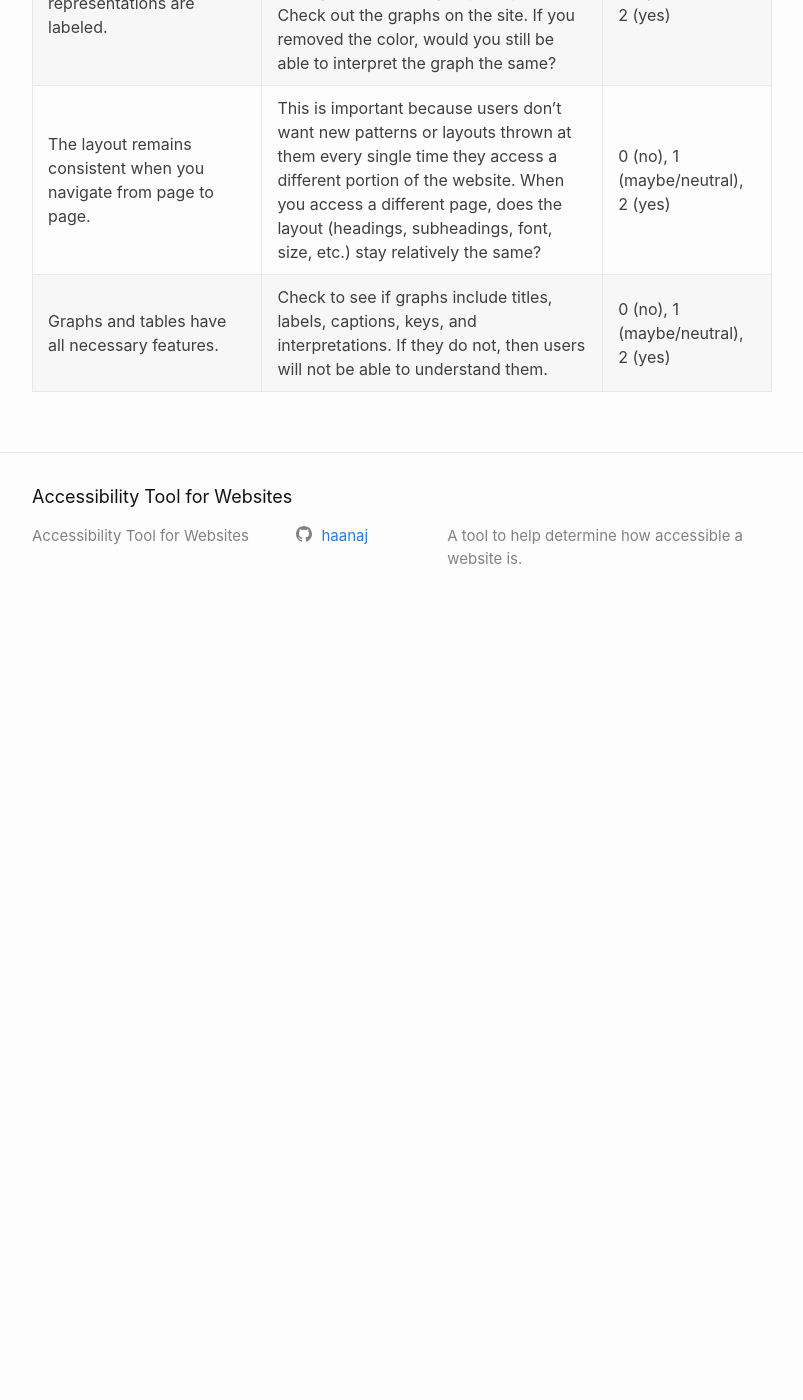
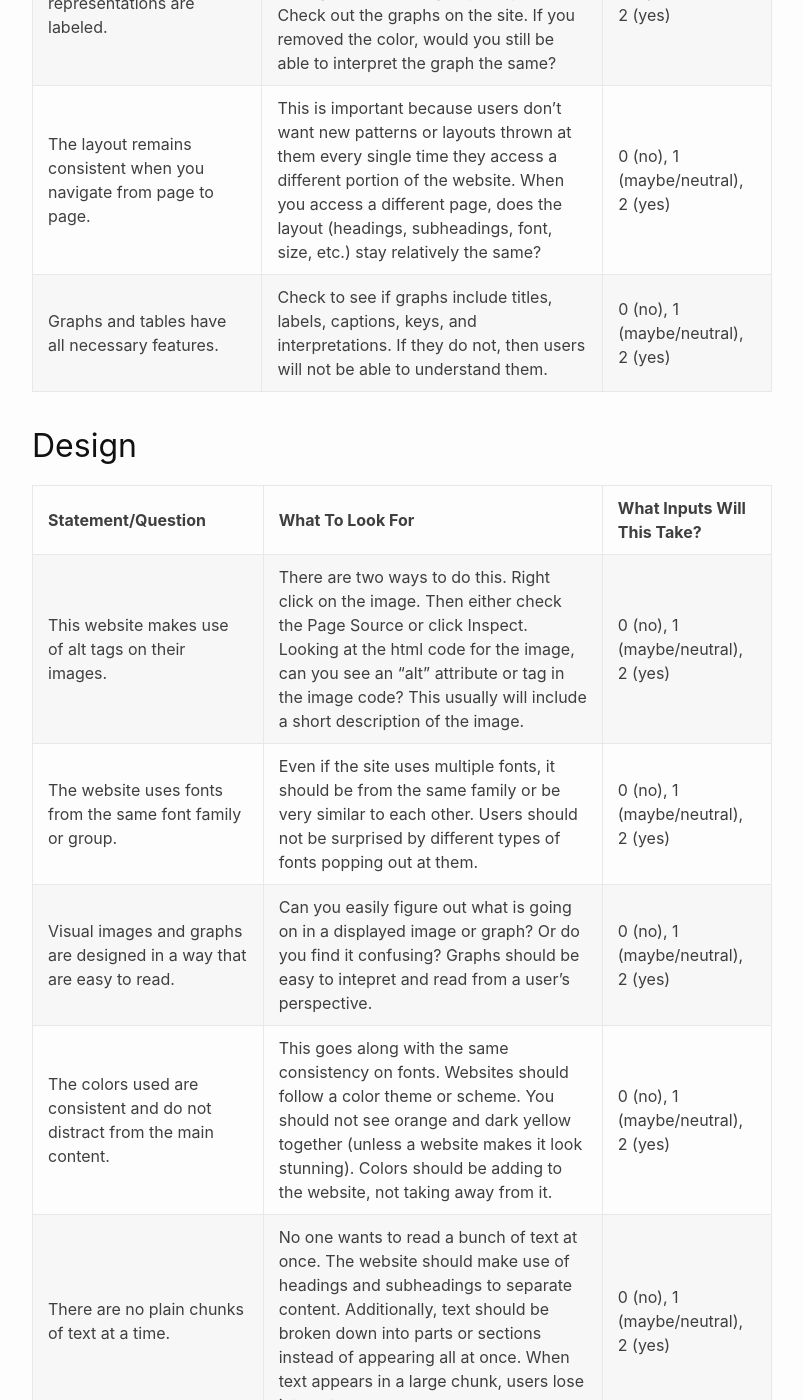
Before and after one commit to haanaj/accessibility-tool, a Jekyll site: the page built from guide.md, in a window 1280 px wide and 1400 px high, scrolled down 4168 px. Shown: the whole window, without its empty margins (238-1041 px from the left). Built offline with Jekyll 4.4.1, drawn with Linux system fonts in a browser that asks for light colours; before the commit the page ends 4798 px from its top, so only the background shows below that; some of the changed text lies outside the part shown.

Commit message:
Adding Design to guide.md

```diff
--- a/guide.md
+++ b/guide.md
@@ -43,3 +43,14 @@ This guide is broken up by the four sections and will go through each statement
 |If an image/graph has colors, their representations are labeled.| Because some users may be colorblind, it is important to label colors on a graph so that those users are able to distinguish between groups or patterns. Check out the graphs on the site. If you removed the color, would you still be able to interpret the graph the same? | 0 (no), 1 (maybe/neutral), 2 (yes)|
 |The layout remains consistent when you navigate from page to page.| This is important because users don't want new patterns or layouts thrown at them every single time they access a different portion of the website. When you access a different page, does the layout (headings, subheadings, font, size, etc.) stay relatively the same? | 0 (no), 1 (maybe/neutral), 2 (yes)|
 |Graphs and tables have all necessary features.| Check to see if graphs include titles, labels, captions, keys, and interpretations. If they do not, then users will not be able to understand them. | 0 (no), 1 (maybe/neutral), 2 (yes)|
+
+## Design
+
+|**Statement/Question**| **What To Look For**| **What Inputs Will This Take?**|
+|This website makes use of alt tags on their images.| There are two ways to do this. Right click on the image. Then either check the Page Source or click Inspect. Looking at the html code for the image, can you see an "alt" attribute or tag in the image code? This usually will include a short description of the image. | 0 (no), 1 (maybe/neutral), 2 (yes)|
+|The website uses fonts from the same font family or group.| Even if the site uses multiple fonts, it should be from the same family or be very similar to each other. Users should not be surprised by different types of fonts popping out at them. | 0 (no), 1 (maybe/neutral), 2 (yes)|
+|Visual images and graphs are designed in a way that are easy to read.| Can you easily figure out what is going on in a displayed image or graph? Or do you find it confusing? Graphs should be easy to intepret and read from a user's perspective. | 0 (no), 1 (maybe/neutral), 2 (yes)|
+|The colors used are consistent and do not distract from the main content.| This goes along with the same consistency on fonts. Websites should follow a color theme or scheme. You should not see orange and dark yellow together (unless a website makes it look stunning). Colors should be adding to the website, not taking away from it. | 0 (no), 1 (maybe/neutral), 2 (yes)|
+|There are no plain chunks of text at a time.| No one wants to read a bunch of text at once. The website should make use of headings and subheadings to separate content. Additionally, text should be broken down into parts or sections instead of appearing all at once. When text appears in a large chunk, users lose interest. | 0 (no), 1 (maybe/neutral), 2 (yes)|
+|Videos have captioning and/or transcripts available.| All videos should have a feature to turn on captions or have a transcript available. This should be for all audio content i.e. podcasts. Transcripts should be accurate and should not have errors. | 0 (no), 1 (maybe/neutral), 2 (yes)|
+|The site does not look outdated.| Check the content of the site. Has it been recently updated? The site should not look as if it was made before the time of the Internet...exactly. | 0 (no), 1 (maybe/neutral), 2 (yes)|
```
